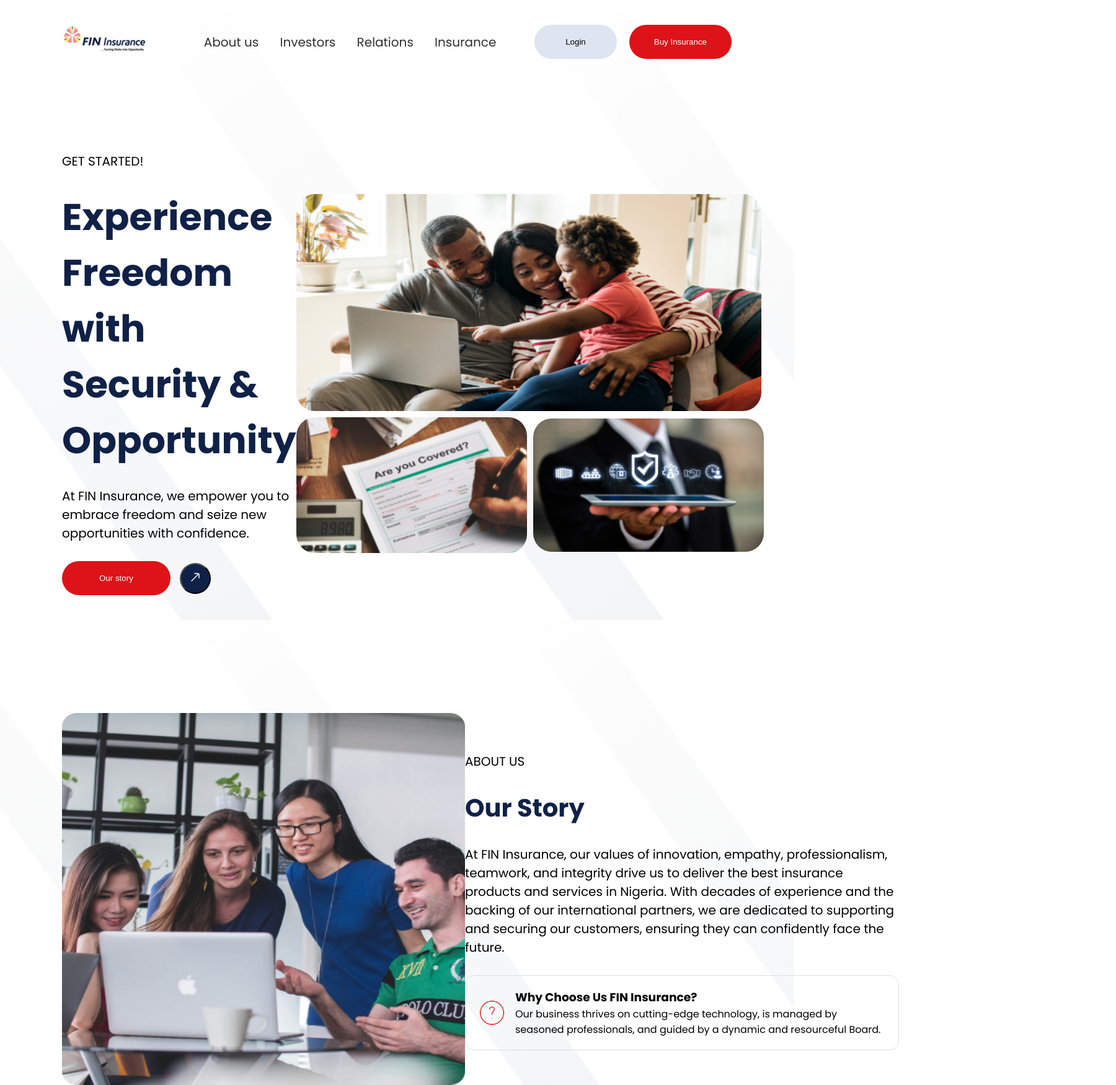
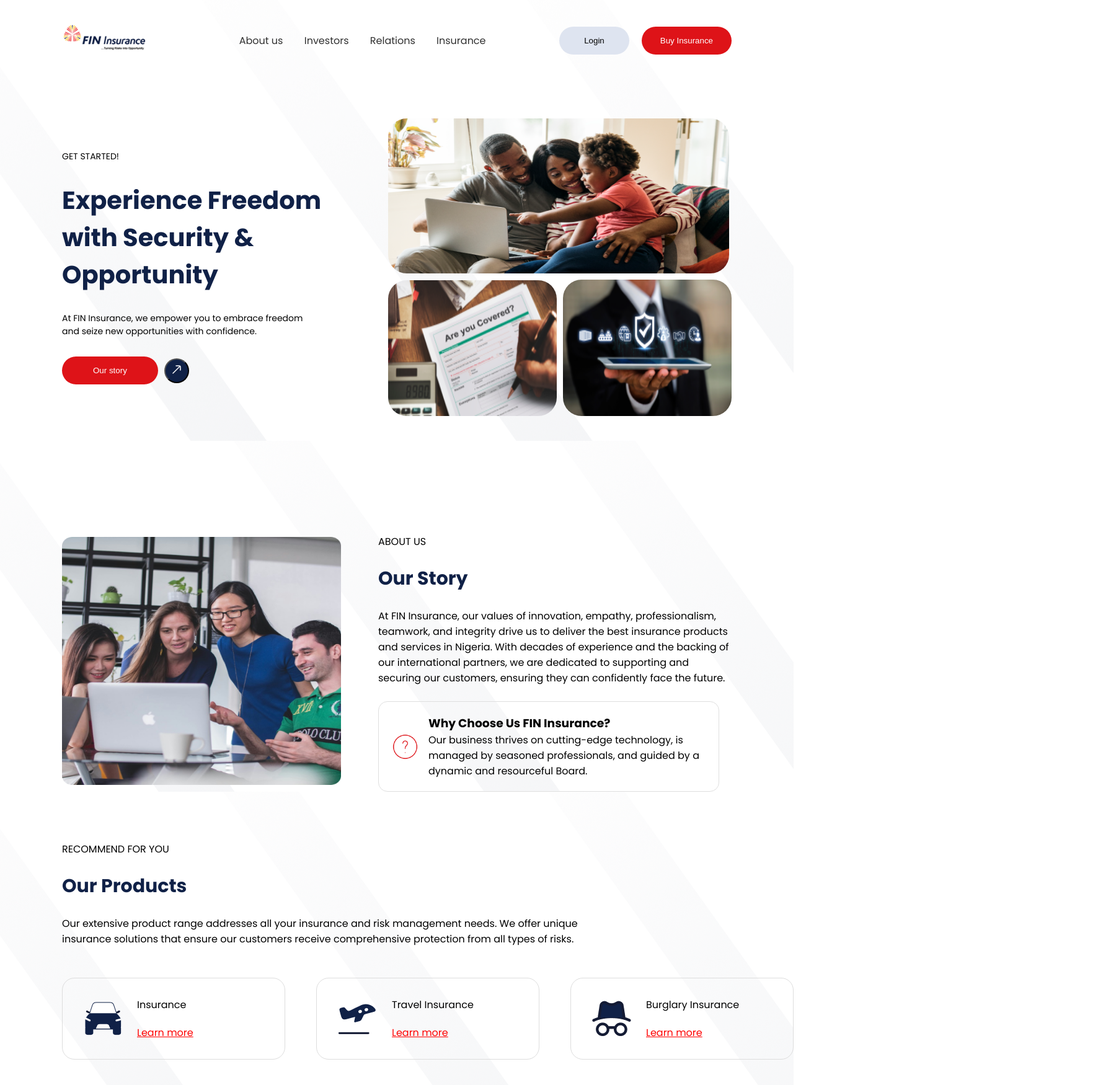
Before and after one commit to DevMeley/Fintech-Landing-page, a plain HTML site: page index.html in a window 1280 px wide. Shown: the top 1750 px of the page at 62% size, 1800 px wide, since content can reach past the window. Drawn offline with Linux system fonts and the light colour scheme.

Commit message:
second commit

```diff
--- a/index.html
+++ b/index.html
@@ -37,7 +37,7 @@
                 <img class="image1" src="african-family-spending-time-together 1.png" alt="">
                 <div class="img">
                     <img src="are-you-covered-healthcare-insurance-protection-concept 1.png" alt="" height="219px">
-                    <img src="standard-quality-control-concept-m 1.png" alt="">
+                    <img src="standard-quality-control-concept-m 1.png" alt="" height="220px">
                 </div>
             </div>
         </div>
@@ -201,19 +201,19 @@
                 </div>
             </div>
             <div class="money">
+                <div class="money23">
                     <div class="money2">
                         <h1><img src="Vector.png" alt="">5Billion</h1>
                         <p>total Assets in excess of
                             N21,141,811.000.00 As at December 31, 2023
                         </p>
                     </div>
-            </div>
-            <div class="money">
                     <div class="money3">
                         <h1><img src="Vector.png" alt="">5Billion+</h1>
                         <p>total Assets in excess of
                             N21,141,811.000.00 As at December 31, 2023
                         </p>
+                    </div>
                 </div>
             </div>
         </div>
--- a/style.css
+++ b/style.css
@@ -36,7 +36,7 @@ nav ul li{
 nav ul li a{
     text-decoration: none;
     color: #303030;
-    font-size: 20px;
+    font-size: 16px;
 }
 
 nav ul li a:hover{
@@ -50,9 +50,10 @@ nav ul li a:hover{
     display: flex;
     justify-content: space-between;
     align-items: center;
+    gap: 30px;
     padding-left: 100px;
     padding-right: 100px;
-    padding-top: 150px;
+    padding-top: 100px;
     padding-bottom: 40px;
 }
 
@@ -63,37 +64,37 @@ nav ul li a:hover{
 }
 
 .btn{
-    padding-top: 20px;
-    padding-bottom: 20px;
-    padding-left: 50px;
-    padding-right: 50px;
+    padding-top: 15px;
+    padding-bottom: 15px;
+    padding-left: 40px;
+    padding-right: 40px;
     background-color: #dee4f0;
     border: none;
     border-radius: 30px;
 }
 .button{
-    padding-top: 20px;
-    padding-bottom: 20px;
-    padding-left: 40px;
-    padding-right: 40px;
+    padding-top: 15px;
+    padding-bottom: 15px;
+    padding-left: 30px;
+    padding-right: 30px;
     background-color: #DE1318;
     color: white;
     border: none;
     border-radius: 30px;
 }
 .button1{
-    padding-top: 20px;
-    padding-bottom: 20px;
-    padding-left: 60px;
-    padding-right: 60px;
+    padding-top: 15px;
+    padding-bottom: 15px;
+    padding-left: 50px;
+    padding-right: 50px;
     background-color: #DE1318;
     color: white;
     border: none;
     border-radius: 30px;
 }
 .button2{
-    height: 50px;
-    width: 50px;
+    height: 40px;
+    width: 40px;
     border-radius: 40px;
     background-color: #102147;
 }
@@ -101,21 +102,22 @@ nav ul li a:hover{
 .buttons{
     display: flex;
     align-items: center;
-    gap: 15px;
+    gap: 10px;
 }
 
 .left-card{
     display: flex;
     flex-direction: column;
     gap: 30px;
-    width: 700px;
+    width: 800px;
 }
 .left-card h1{
-    font-size: 60px;
+    font-size: 40px;
 }
 
 .left-card p{
-    font-size: 20px;
+    font-size: 14px;
+    width: 400px;
 }
 
 .image{
@@ -125,8 +127,8 @@ nav ul li a:hover{
 }
 
 .image1{
-    width: 750px;
-    height: 350px;
+    width: 550px;
+    height: 250px;
     border-radius: 30px;
 }
 
@@ -137,7 +139,7 @@ nav ul li a:hover{
 }
 
 .img img{
-    width: 372px;
+    width: 272px;
     border-radius: 30px;
 }
 
@@ -145,6 +147,7 @@ nav ul li a:hover{
     display: flex;
     justify-content: space-between;
     align-items: center;
+    gap: 60px;
     background-image: url(Frame\ 5.png);
     background-repeat: no-repeat;
     background-size: cover;
@@ -154,8 +157,8 @@ nav ul li a:hover{
 .left-image img{
     padding-top: 150px;
     padding-left: 100px;
-    width: 750px;
-    height: 750px;
+    width: 550px;
+    height: 550px;
 
 }
 
@@ -169,7 +172,7 @@ nav ul li a:hover{
     flex-direction: row;
     align-items: center;
     gap: 15px;
-    width: 700px;
+    width: 550px;
     border: 1px solid rgb(223, 223, 223);
     padding: 20px;
     border-radius: 15px;
@@ -181,22 +184,22 @@ nav ul li a:hover{
 .txt{
     display: flex;
     flex-direction: column;
-    gap: 30px;
+    gap: 25px;
 }
 
 .txt h2{
-    font-size: 40px;
+    font-size: 30px;
     color: #102147;
 }
 .txt p{
-    font-size: 20px;
+    font-size: 16px;
 }
 .right-text{
     padding-top: 150px;
     display: flex;
     flex-direction: column;
-    gap: 30px;
-    width: 700px;
+    gap: 25px;
+    width: 600px;
     margin-right: 100px;
 }
 
@@ -215,24 +218,24 @@ nav ul li a:hover{
     flex-direction: column;
     gap: 25px;
     width: 1000px;
-    padding-top: 150px;
+    padding-top: 80px;
     padding-left: 100px;
 }
 
 .top-content h2{
-    font-size: 40px;
+    font-size: 30px;
     color: #102147;
 }
 
 .top-content p{
-    font-size: 20px;
+    font-size: 16px;
 }
 
 
 .cards-grid{
     display: grid;
     grid-template-columns: 1fr 1fr 1fr;
-    gap: 100px;
+    gap: 50px;
     padding-left: 100px;
     padding-right: 100px;
 }
@@ -241,10 +244,10 @@ nav ul li a:hover{
     display: flex;
     gap: 20px;
     align-items: center;
-    width: 500px;
+    width: 360px;
     border: 1px solid rgb(221, 221, 221);
     border-radius: 20px;
-    padding: 50px;
+    padding: 30px;
 }
 .name{
     display: flex;
@@ -265,6 +268,7 @@ nav ul li a:hover{
 .cards-flex{
     display: flex;
     justify-content: space-between;
+    gap: 15px;
     padding-left: 100px;
     padding-right: 100px;
     padding-top: 50px;
@@ -273,14 +277,14 @@ nav ul li a:hover{
 .wide-card{
     /* display: flex;
     flex-direction: column; */
-    width: 400px;
+    width: 300px;
     border: 1px solid rgb(221, 221, 221);
     border-radius: 20px;
 }
 
 .card-img{
-    height: 300px;
-    width: 400px;
+    height: 250px;
+    width: 299px;
     border-radius: 20px 20px 0 0;
 }
 
@@ -307,7 +311,7 @@ nav ul li a:hover{
     display: flex;
     flex-direction: column;
     gap: 50px;
-    margin-top: 150px;
+    margin-top: 100px;
     margin-left: 100px;
     margin-right: 100px;
 }
@@ -315,18 +319,18 @@ nav ul li a:hover{
 .head{
     display: flex;
     flex-direction: column;
-    gap:20px;
+    gap:15px;
 }
 
 .head h2{
-    font-size: 48px;
+    font-size: 38px;
     color: #102147;
 }
 
 .row-container{
     display: flex;
     flex-direction: column;
-    gap: 30px;
+    gap: 25px;
 }
 
 .row{
@@ -337,7 +341,7 @@ nav ul li a:hover{
 
 
 .row p{
-    font-size: 20px;
+    font-size: 16px;
     font-weight: 500;
 }
 hr{
@@ -350,7 +354,7 @@ hr{
     background-repeat: no-repeat;
     background-position: center;
     border-radius: 50px; */
-    margin-top: 150px;
+    margin-top: 100px;
 }
 
 .container{
@@ -376,18 +380,17 @@ hr{
 
 .money1{
     position: absolute;
-    right: 850px;
+    right: 500px;
     top: 100px;
 }
 
-.money2{
+
+.money23{
+    display: flex;
+    justify-content: space-between;
+    gap: 200px;
     position: absolute;
-    right: 1100px;
-    top: 300px;
-}
-.money3{
-    position: absolute;
-    right: 600px;
+    right: 230px;
     top: 300px;
 }
 h1 img{
```
Lines whose indentation alone changed are shown as unchanged.
